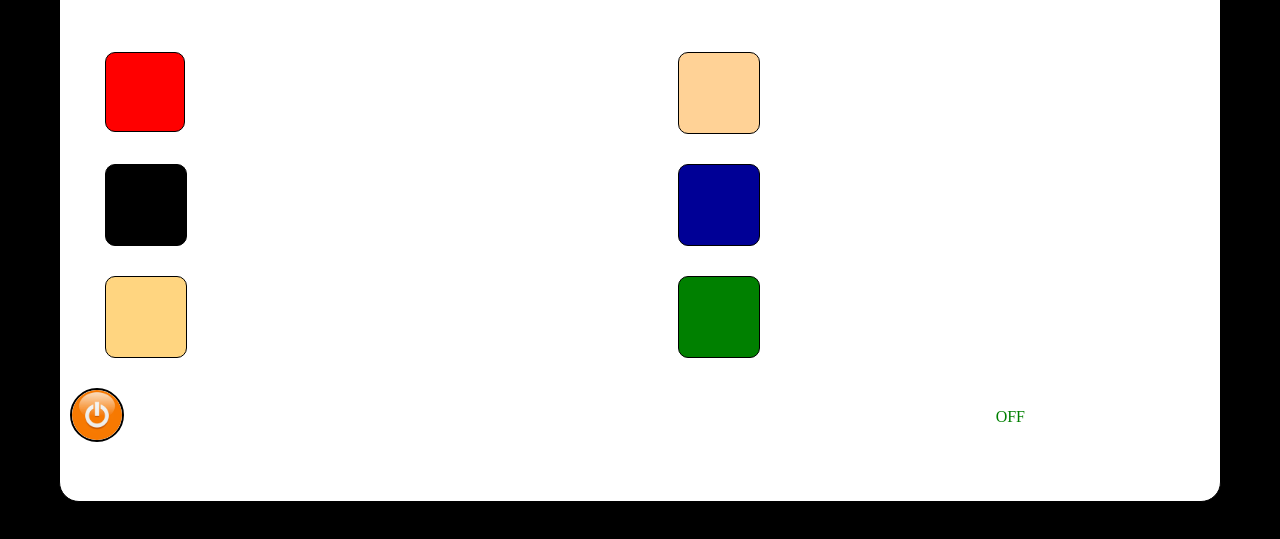
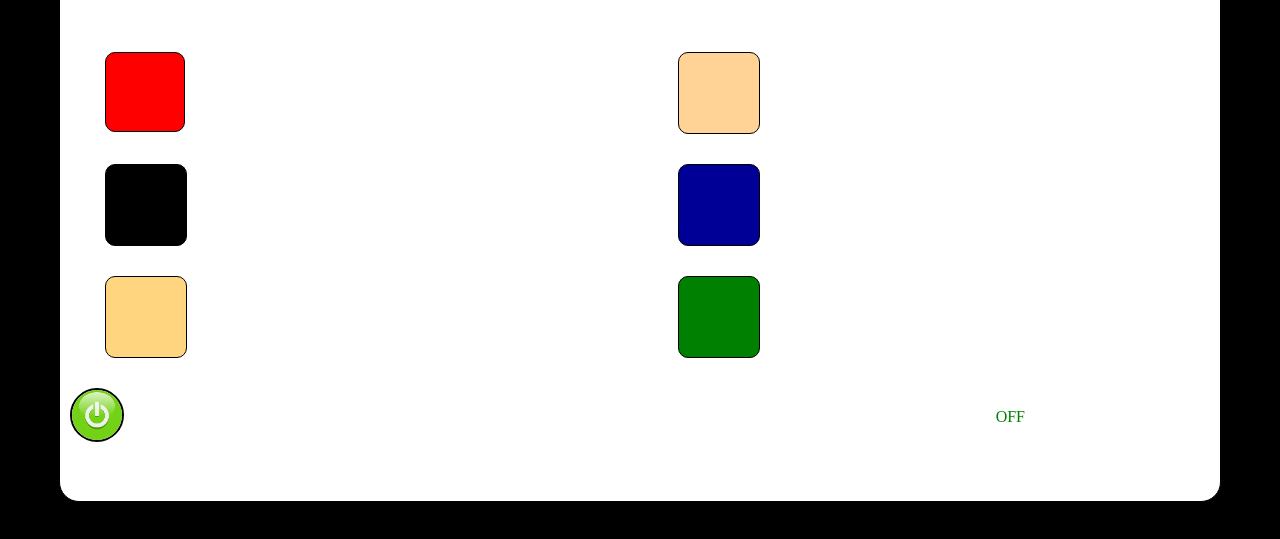
Before and after one commit to Fishxo/Secon, a plain HTML site: page index.html in a window 1280 px wide. Shown: the part 227-766 px from the top of the page. Drawn offline with Linux system fonts and the light colour scheme.

Commit message:
Update index.html

```diff
--- a/index.html
+++ b/index.html
@@ -138,7 +138,7 @@
      </div>
      <div id="content">
 
-         <img id="dropdown" onclick="fun()"src="on.jpg">
+         <img id="dropdown" onclick="fun()"src="off.jpg">
              <p id="bar1">OFF</p>
      </div>
 
```
